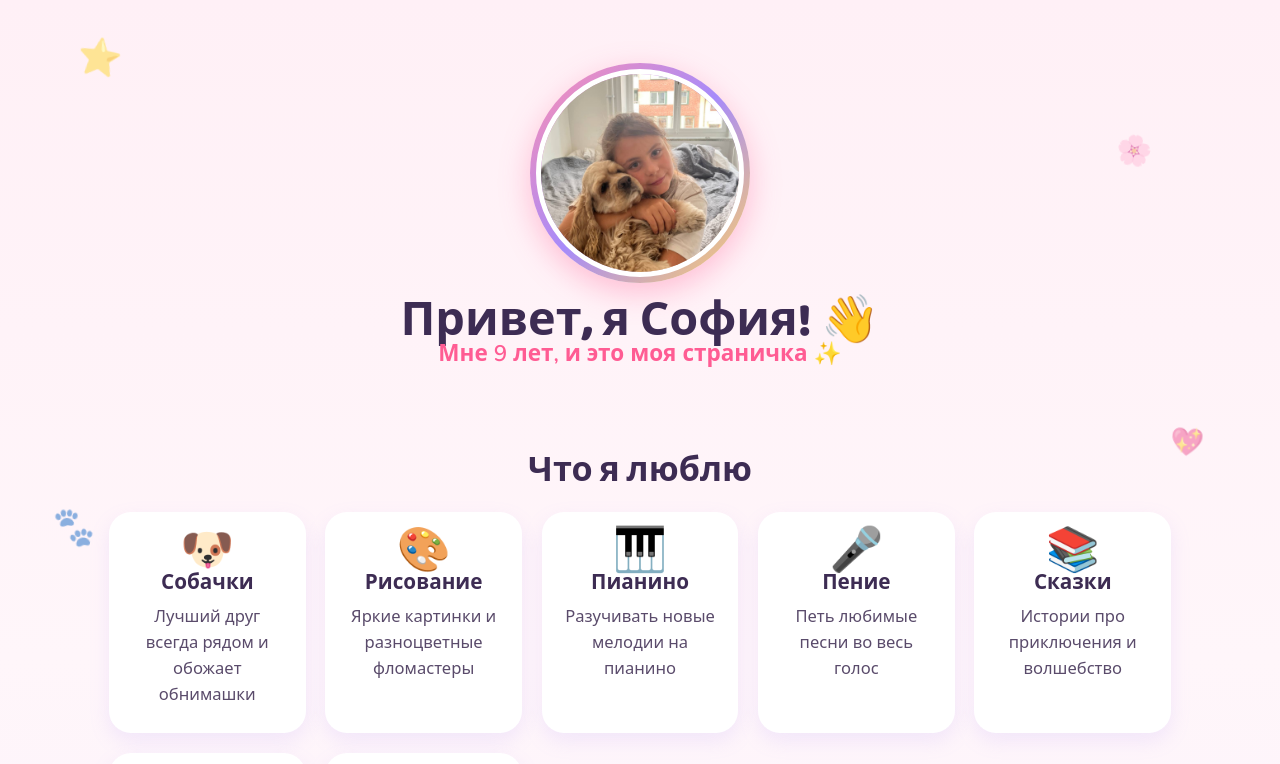
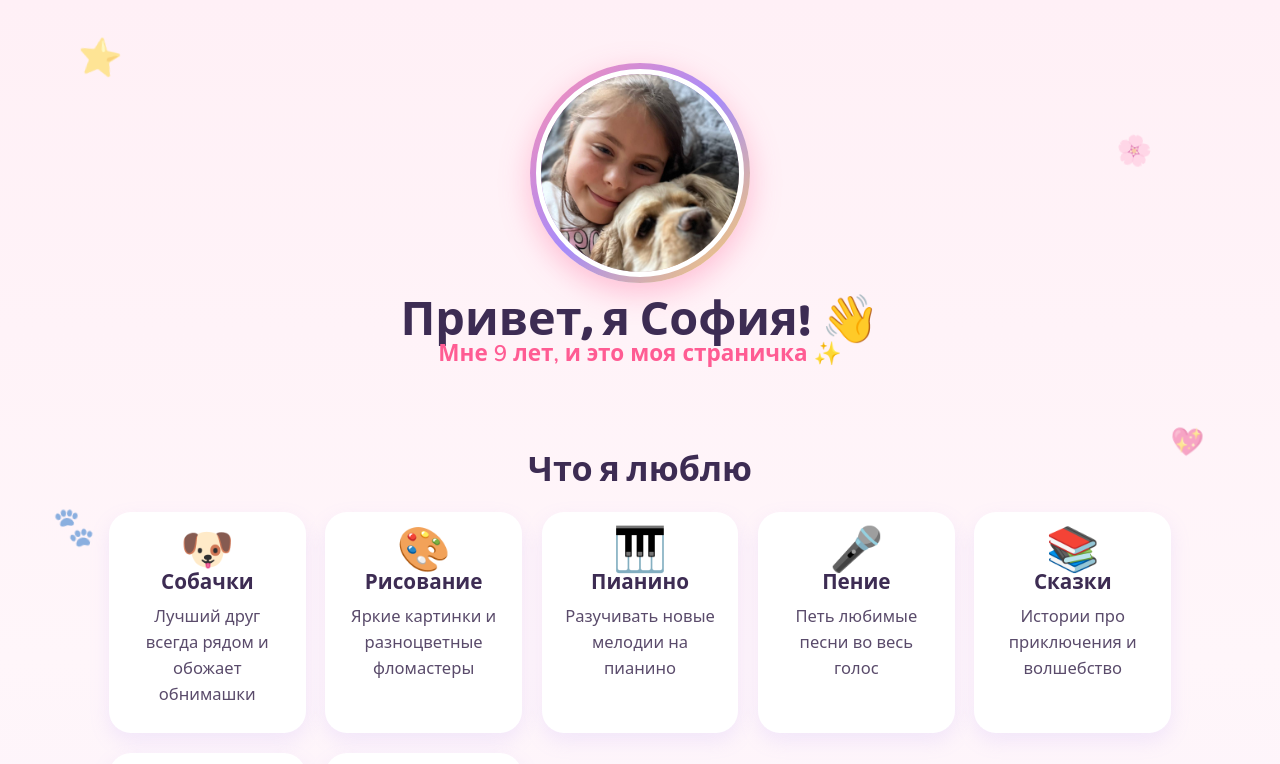
Before and after one commit to BorisGujvin/DittuSofiaHuzhvynska, a React (Vite) app: page / in a window 1280 px wide. Shown: the top 764 px of the page. Built offline with nearby package versions, Linux system fonts and the light colour scheme.

Commit message:
Обновлено фото в кружочке на главной странице

```diff
--- a/src/App.tsx
+++ b/src/App.tsx
@@ -3,7 +3,7 @@ import './App.css'
 import DogGallery from './DogGallery'
 
 const photo =
-  '/assets/images/AgACAgQAAxkBAAMHaprK4euum9r_9qzDTtFk0uTbNTcAAm8aaxswodFQvoPV4KMuMfsBAAMCAAN5AAM9BA.jpg'
+  '/assets/images/AgACAgQAAxkBAAMZaprRQtOdHXN1JninfKSyMRi-on8AAvUaaxswodFQRxmIy2cIwbEBAAMCAAN5AAM9BA.jpg'
 
 const talentPhoto =
   '/assets/images/AgACAgQAAxkBAAMPaprNEsKveMoNmetDOxio0mw9HCgAApcaaxswodFQX6DUZNuAuHgBAAMCAAN5AAM9BA.jpg'
```
Also changed, not shown: public/assets/images/AgACAgQAAxkBAAMZaprRQtOdHXN1JninfKSyMRi-on8AAvUaaxswodFQRxmIy2cIwbEBAAMCAAN5AAM9BA.jpg (added).
